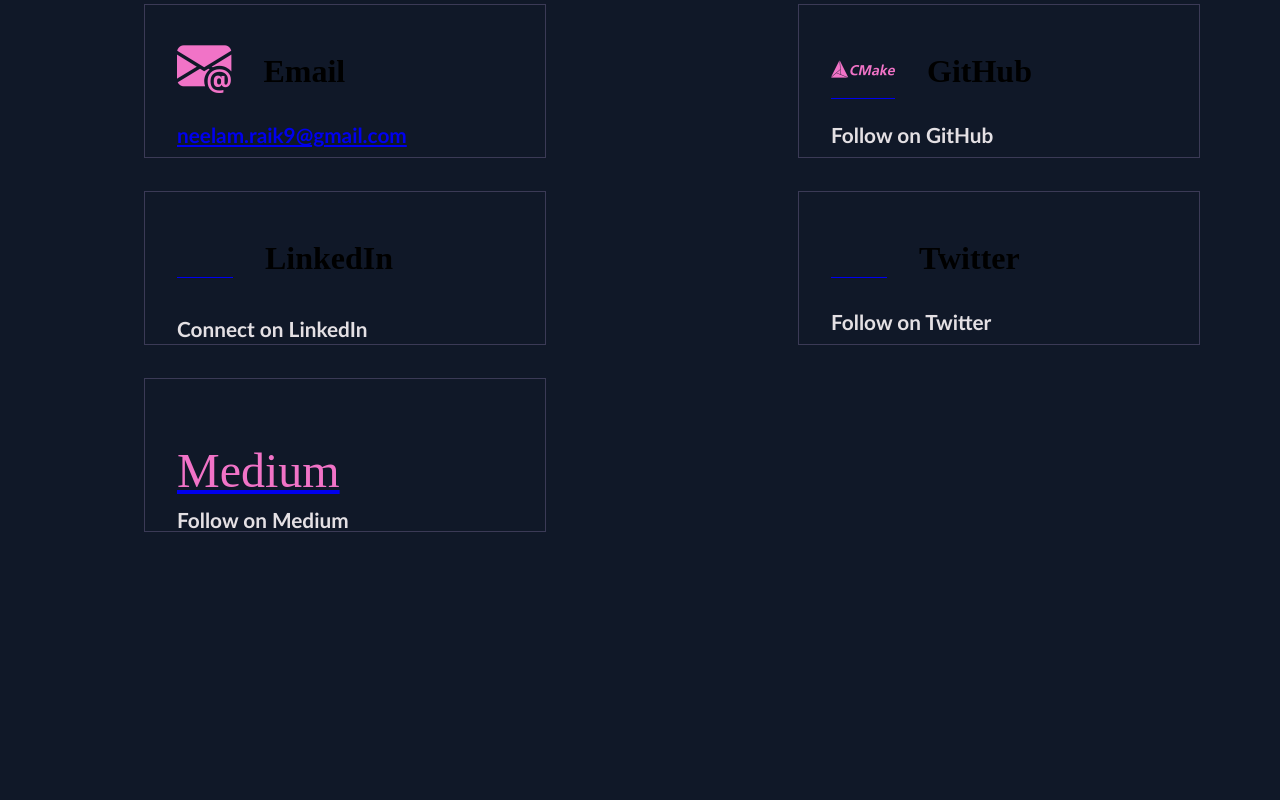
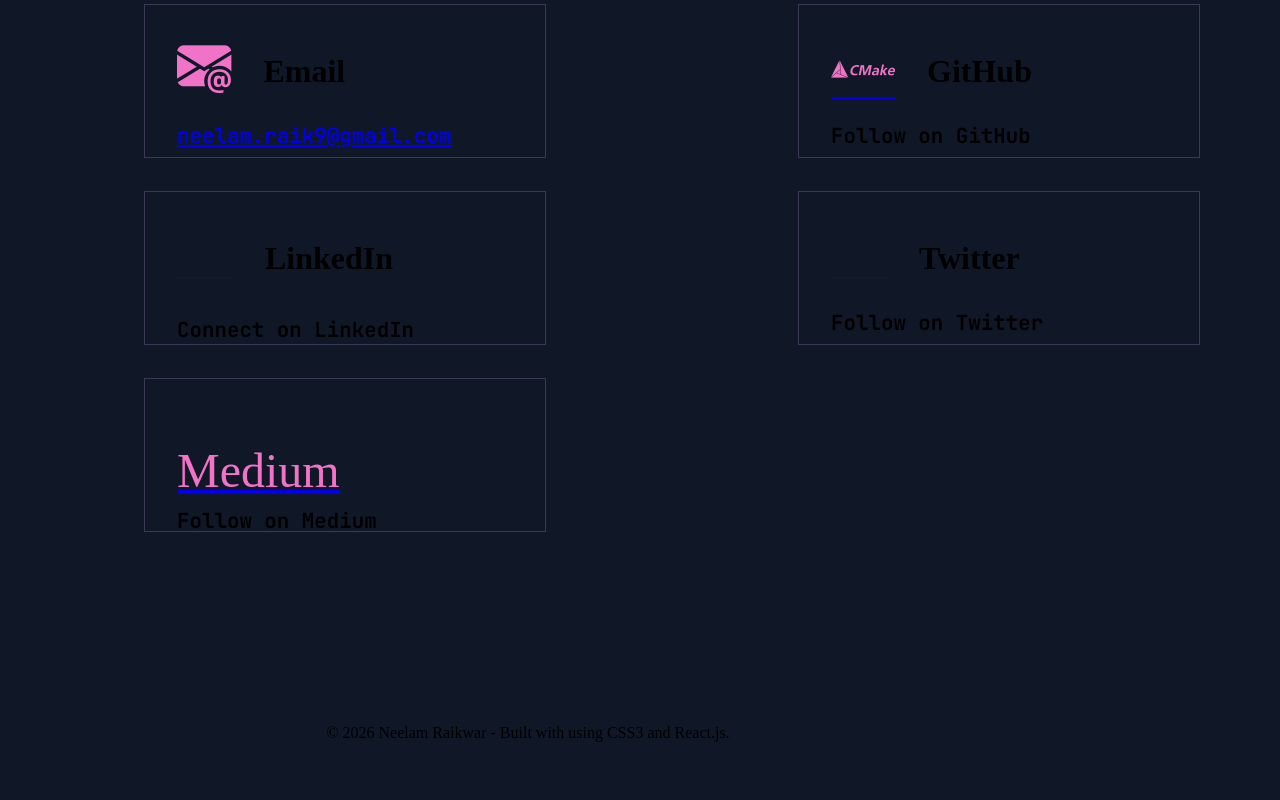
Before and after one commit to neelamraikwar9/neelam-raikwarPortfolio, a React (Vite) app: page / in a window 1280 px wide. Shown: the part 3520-4320 px from the top of the page. After the commit the page ends 4278 px from the top, so only its background shows below. Built offline with nearby package versions, Linux system fonts and the light colour scheme.

Commit message:
refactor:modified styles

```diff
--- a/index.html
+++ b/index.html
@@ -7,6 +7,7 @@
     <title>Neelam Raikwar</title>
     <link rel="stylesheet"
       href="https://cdn.jsdelivr.net/gh/devicons/devicon@v2.17.0/devicon.min.css">
+    <link href="https://fonts.googleapis.com/css2?family=JetBrains+Mono:wght@400;500;700&family=Inter:wght@300;400;600&family=Poppins:wght@400;600;700&display=swap" rel="stylesheet">
   </head>
   <body>
     <div id="root"></div>
--- a/src/App.css
+++ b/src/App.css
@@ -1,3 +1,5 @@
+@import url("https://fonts.googleapis.com/css2?family=JetBrains+Mono:wght@400;500;700&family=Inter:wght@300;400;600&family=Poppins:wght@400;600;700&display=swap");
+
 #root {
   margin: 0 auto;
   padding: 0
@@ -5,8 +7,6 @@
 
 /* .mainContainer {
   border: 1px solid yellow;
-
-
 } */
 
 .navContainer {
@@ -224,7 +224,7 @@
 }
 
 .projectBox:hover {
-  border:  2px solid blueviolet;
+  border:  1.5px solid blueviolet;
 }
 
 
@@ -345,7 +345,7 @@
   margin-top: 0.3rem;
   font-size: 1.7rem;
   font-weight: 400;
-  font-family: 'Gill Sans', 'Gill Sans MT', Calibri, 'Trebuchet MS', sans-serif;
+  font-family: 'JetBrains Mono', monospace;
 }
 
 
@@ -439,39 +439,38 @@
 .connectext {
   margin-left: 2rem;
   margin-bottom: 0;
-  /* font-family: 'Lucida Sans', 'Lucida Sans Regular', 'Lucida Grande', 'Lucida Sans Unicode', Geneva, Verdana, sans-serif; */
-  font-family: 'Gill Sans', 'Gill Sans MT', Calibri, 'Trebuchet MS', sans-serif;
-  color: rgb(228, 224, 228);
+  /* color: rgb(228, 224, 228); */
   font-size: 1.3rem;
   /* border: 1px solid white; */
+  font-family: 'JetBrains Mono', monospace;
 
 
 }
 
 
-/* .footContainer { */
+.footContainer {
+  display: flex;
+  flex-wrap: wrap;
+  width: 66rem;
+  /* width: 100%; */
+   justify-content: center;
+  /* align-items: center;  */
+
+}
+
+/* .footerCon { */
   /* display: flex; */
-  /* justify-content: center; */
-  /* border: 1px solid green;  */
-  /* width: 75rem; */
-  /* width: 100%; */
+  /* flex-direction: column; */
+  /* margin: 0;  */
+  /* font-size: 1.5rem; */
 
-/* } */
-
-.footerCon {
-  display: flex;
-  flex-direction: column;
-  /* border: 1px solid #f3503a; */
-  /* padding-left: 0; */
-  /* padding-right: 0; */
-  padding-bottom: 4rem;
-  font-size: 1.3rem;
   /* width: 66rem; */
   /* width: 78.2rem; */
   /* width: 99.6%; */
-  width: 100%;
-  align-items: center;
-}
+
+  /* width: 100%; */
+  /* align-items: center; */
+/* } */
 
 hr {
   margin-bottom: 7rem;
--- a/src/App.jsx
+++ b/src/App.jsx
@@ -449,7 +449,7 @@
         </div>
       </main>
 
-      <footer className="footContainer, wholeContainer">
+      <footer className="wholeContainer, footContainer">
         <div className="footerCon">
           <p>
             &copy; 2026 Neelam Raikwar - Built with using CSS3 and React.js.
```
